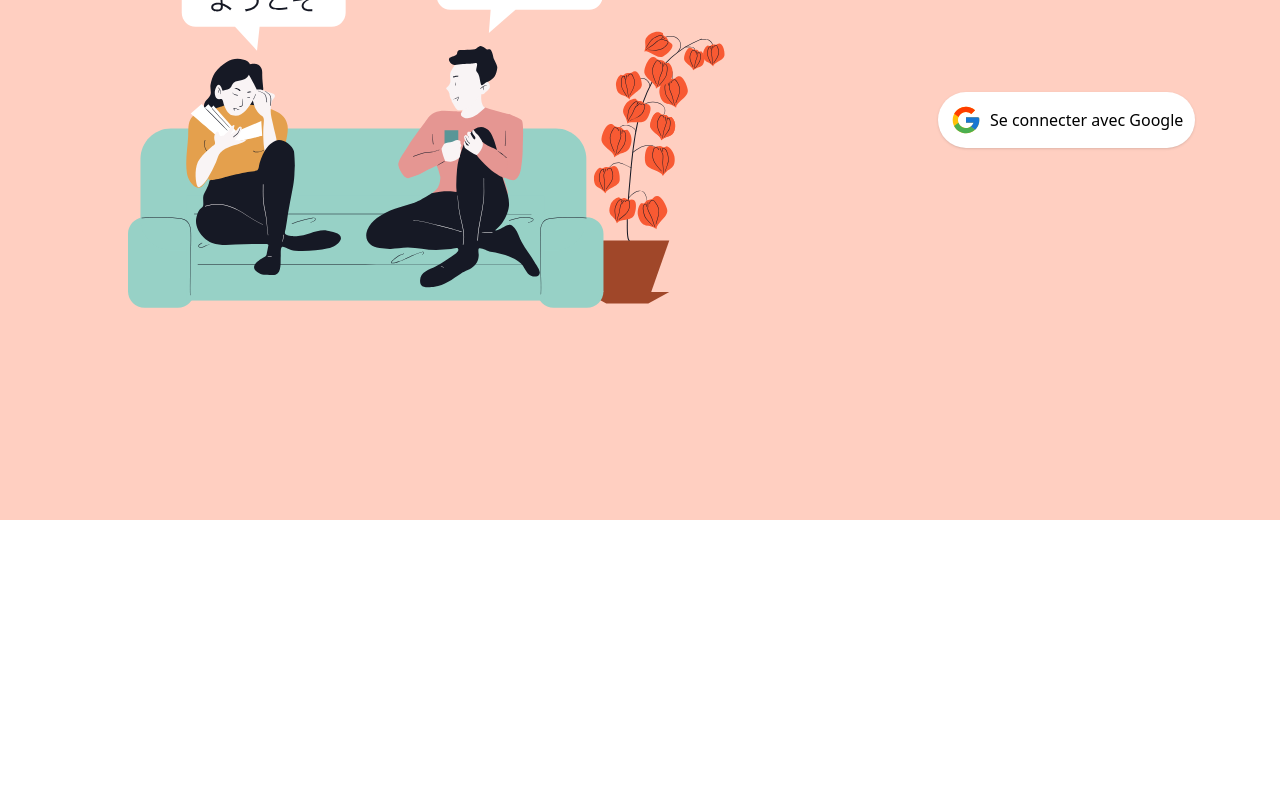
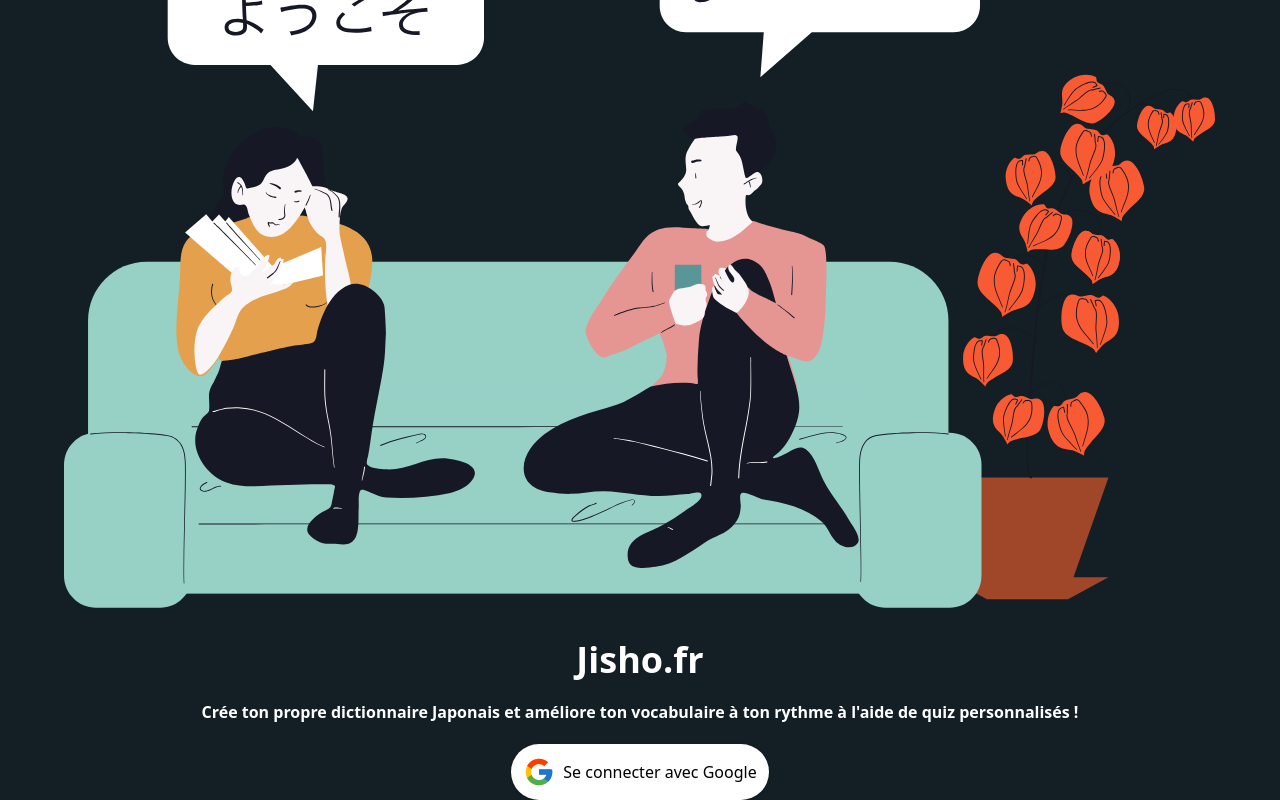
Before and after one commit to awurth/jisho, a React (Vite) app in the folder app/: page /login in a window 1280 px wide. Shown: the part 280-1080 px from the top of the page. Before the commit the page ends 800 px from the top, so only its background shows below. Built offline with nearby package versions, Linux system fonts and the light colour scheme.

Commit message:
login page

```diff
--- a/app/src/pages/login.jsx
+++ b/app/src/pages/login.jsx
@@ -2,15 +2,16 @@
 
 export default function Login() {
   return (
-    <div className="bg-illustration h-full">
-      <div className="grid grid-cols-3 h-full">
-        <div className="col-span-2 p-32">
+    <div className="bg-dark-950 min-h-full flex flex-col items-center justify-center">
       <img
         src={illustration}
+        className="px-16 mb-8"
         alt="two people practicing japanese vocabulary on a couch"
       />
-        </div>
-        <div className="flex items-center justify-center">
+      <h1 className="text-4xl font-semibold text-white mb-5">Jisho.fr</h1>
+      <p className="text-white font-semibold px-10 mb-5 text-center">
+        Crée ton propre dictionnaire Japonais et améliore ton vocabulaire à ton rythme à l'aide de quiz personnalisés !
+      </p>
       <a
         href="/api/connect/google"
         className="inline-flex items-center bg-white rounded-full shadow p-3"
@@ -42,7 +43,5 @@
         Se connecter avec Google
       </a>
     </div>
-      </div>
-    </div>
   );
 }
```
Lines whose indentation alone changed are shown as unchanged.
